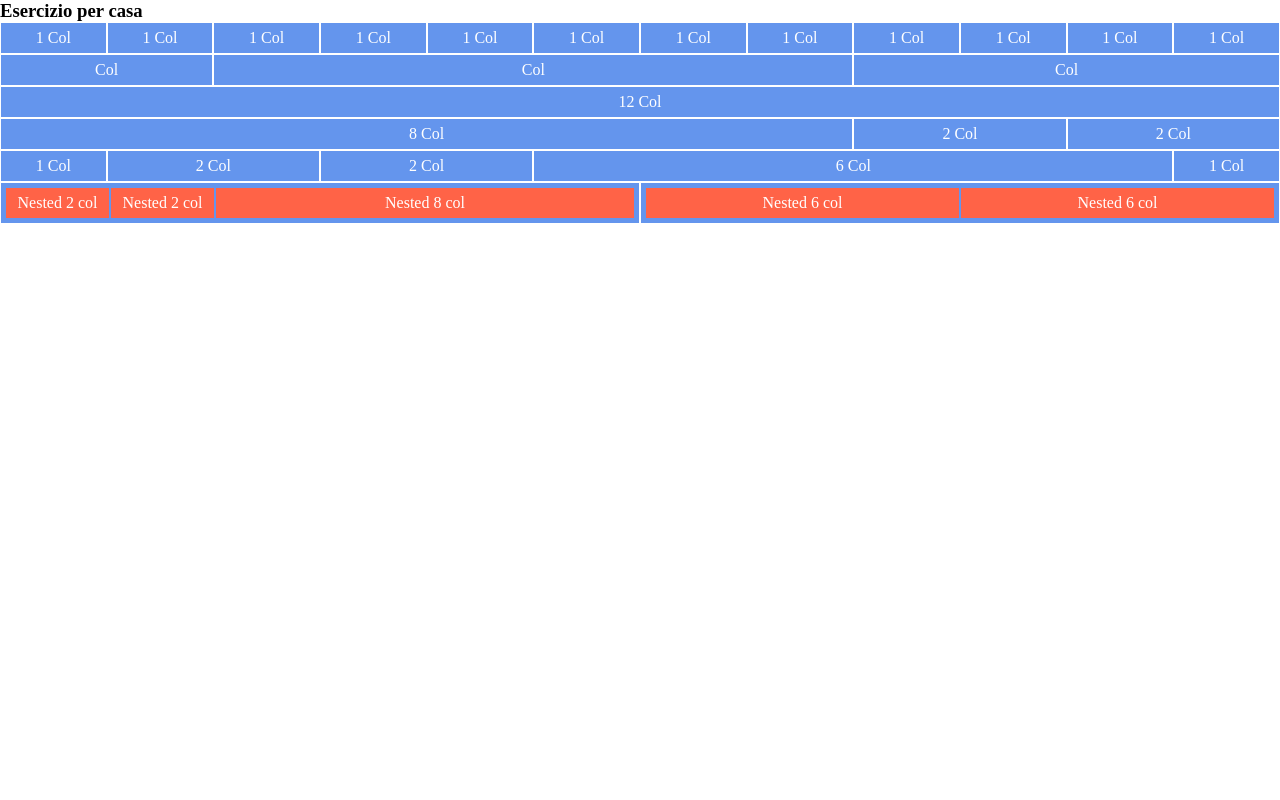
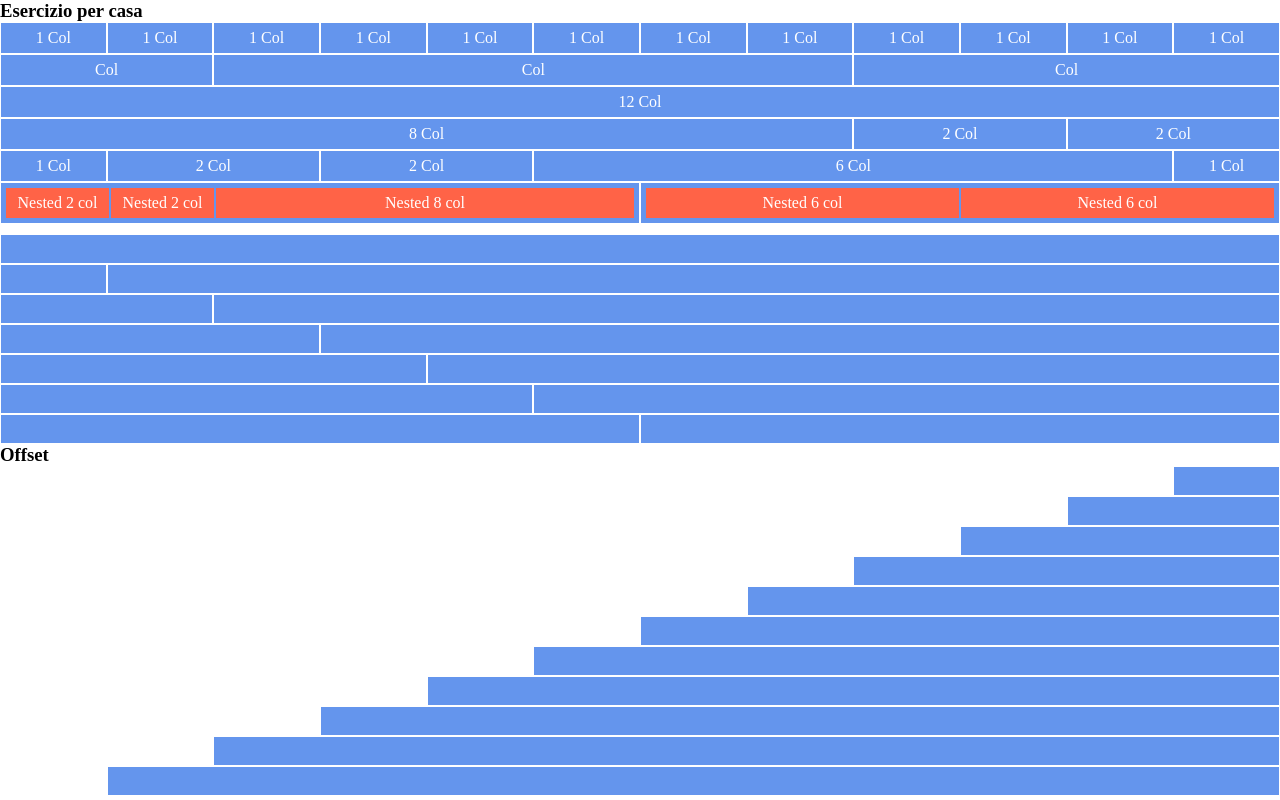
Before and after one commit to valentinacantarelli/html-css-12bool, a plain HTML site: page index.html in a window 1280 px wide. Drawn offline with Linux system fonts and the light colour scheme.

Commit message:
aggiunta sezione offset

```diff
--- a/css/12BoolFlex.css
+++ b/css/12BoolFlex.css
@@ -13,7 +13,10 @@
     flex-wrap: wrap;
 
 }
-
+.col {
+    flex-basis: 0;
+    flex-grow: 1;
+}
 
 /*colonne*/
 .col-xs-1{
--- a/css/style.css
+++ b/css/style.css
@@ -17,3 +17,10 @@
 .inner-row {
     margin: 3px;
 }
+.empty {
+    width: 100%;
+    height: 10px;
+}
+[class*="offset"]{
+    border: 0;
+}
--- a/index.html
+++ b/index.html
@@ -10,6 +10,7 @@
     <title> 12 Bool Flex</title>
 </head>
 <body>
+    <!-- prima sezione  -->
     <h3>Esercizio per casa</h3>
     <div class="container">
          <!-- prima row -->
@@ -69,6 +70,102 @@
             </div>
         </div>
     </div>
+    <div class="empty"></div>
+    <!-- seconda sezione  -->
+    <div class="container">
+        <!-- prima row  -->
+        <div class="row">
+            <div class="col-xs-12"></div>
+        </div>
+        <!-- seconda row  -->
+        <div class="row">
+            <div class="col-xs-1"></div>
+            <div class="col-xs-11"></div>
+        </div>
+        <!-- terza row  -->
+        <div class="row">
+            <div class="col-xs-2"></div>
+            <div class="col-xs-10"></div>
+        </div>
+        <!-- quarta row  -->
+        <div class="row">
+            <div class="col-xs-3"></div>
+            <div class="col-xs-9"></div>
+        </div>
+        <!-- quinta row  -->
+        <div class="row">
+            <div class="col-xs-4"></div>
+            <div class="col-xs-8"></div>
+        </div>
+        <!-- sesta row  -->
+        <div class="row">
+            <div class="col-xs-5"></div>
+            <div class="col-xs-7"></div>
+        </div>
+        <!-- settima row  -->
+        <div class="row">
+            <div class="col-xs-6"></div>
+            <div class="col-xs-6"></div>
+        </div>
+    </div>
+    <h3> Offset </h3>
+    <div class="container">
+        <!-- prima row  -->
+        <div class="row">
+            <div class="col-xs-offset-11"></div>
+            <div class="col-xs-1"></div>
+        </div>
+        <!-- seconda row  -->
+        <div class="row">
+            <div class="col-xs-offset-10"></div>
+            <div class="col-xs-2"></div>
+        </div>
+        <!-- terza row  -->
+        <div class="row">
+            <div class="col-xs-offset-9"></div>
+            <div class="col-xs-3"></div>
+        </div>
+        <!-- quarta row  -->
+        <div class="row">
+            <div class="col-xs-offset-8"></div>
+            <div class="col-xs-4"></div>
+        </div>
+        <!-- quinta row  -->
+        <div class="row">
+            <div class="col-xs-offset-7"></div>
+            <div class="col-xs-5"></div>
+        </div>
+        <!-- sesta row  -->
+        <div class="row">
+            <div class="col-xs-offset-6"></div>
+            <div class="col-xs-6"></div>
+        </div>
+        <!-- settima row  -->
+        <div class="row">
+            <div class="col-xs-offset-5"></div>
+            <div class="col-xs-7"></div>
+        </div>
+        <!-- ottava row  -->
+        <div class="row">
+            <div class="col-xs-offset-4"></div>
+            <div class="col-xs-8"></div>
+        </div>
+        <!-- nona row  -->
+        <div class="row">
+            <div class="col-xs-offset-3"></div>
+            <div class="col-xs-9"></div>
+        </div>
+        <!-- decima row  -->
+        <div class="row">
+            <div class="col-xs-offset-2"></div>
+            <div class="col-xs-10"></div>
+        </div>
+        <!-- undicesima row  -->
+        <div class="row">
+            <div class="col-xs-offset-1"></div>
+            <div class="col-xs-11"></div>
+        </div>
+    </div>
 
 </body>
 </html>
```
